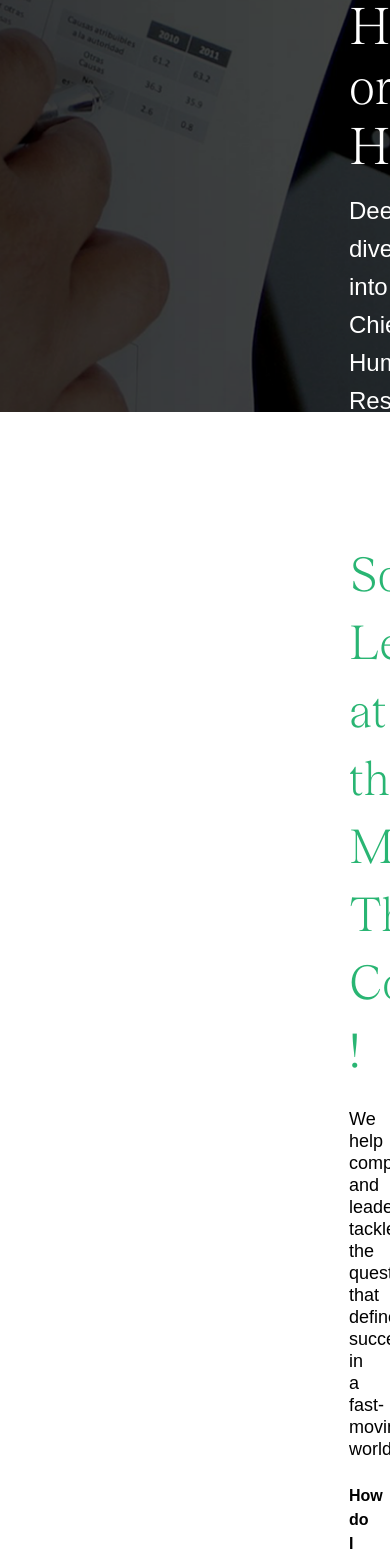
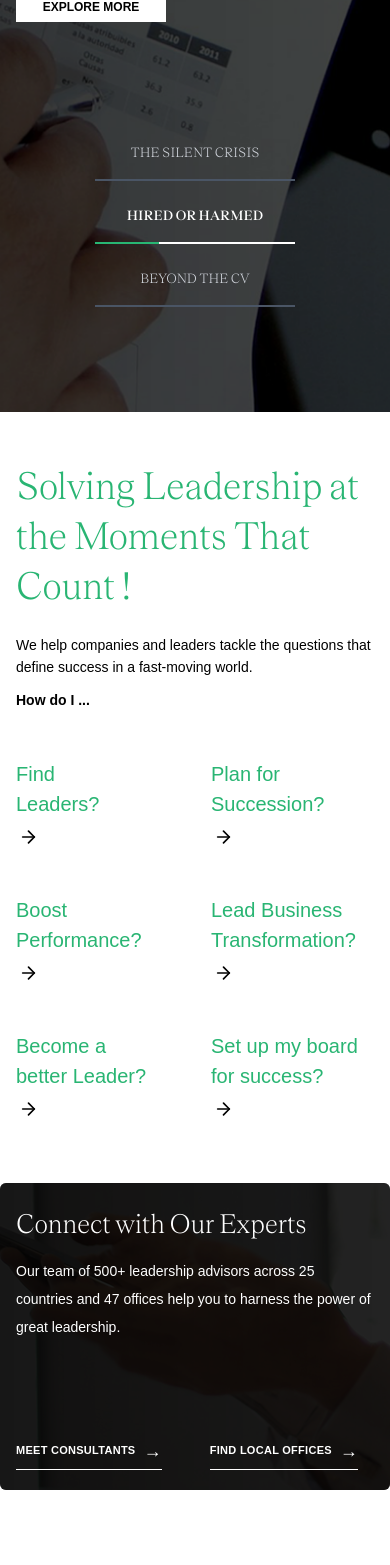
Before and after one commit to vishalsamurai13/CirrcleUp, a Next.js app: page / in a window 390 px wide. Shown: the part 432-1997 px from the top of the page. Built offline with nearby package versions, Linux system fonts and the light colour scheme; a web font is replaced by a local one.

Commit message:
Mobile View Homepage

```diff
--- a/src/app/page.tsx
+++ b/src/app/page.tsx
@@ -62,7 +62,7 @@ const TestimonialsCarousel = () => {
 
   return (
     <div className="bg-[#eeeeee] pt-16 pb-64 relative z-0">
-      <div className="flex flex-col gap-12 pt-12 pb-12 ml-[285px] mr-[285px] overflow-hidden">
+      <div className="flex flex-col gap-12 lg:pt-12 lg:pb-12 lg:ml-[285px] lg:mr-[285px] overflow-hidden">
         {/* Header */}
         <div className="flex justify-between">
           <h1 className="text-4xl font-light mb-12">Our Testimonials</h1>
@@ -132,53 +132,53 @@ const page = () => {
       <div className='h-full'>
 
         {/* Leadership Challenges */}
-        <div className='ml-[285px] mr-[285px] mt-32 space-y-6 pr-16 pl-16 pb-16'>
-          <h1 className='w-full text-[50px] text-[#29B573] leading-[68px] font-light'>
+        <div className='lg:ml-[285px] lg:mr-[285px] mt-12 lg:mt-32 lg:space-y-6 lg:pr-16 lg:pl-16 lg:pb-16 mx-4'>
+          <h1 className='w-full text-[40px] lg:text-[50px] text-[#29B573] leading-[50px] lg:leading-[68px] font-light'>
           Solving Leadership at the Moments That Count !
           </h1>
-          <h2 className='w-full text-[18px] leading-[22px]'>
+          <h2 className='w-full text-[14px] mt-6 lg:text-[18px] leading-[22px]'>
           We help companies and leaders tackle the questions that define success in a fast-moving world.
           </h2>
-          <p className='font-semibold text-[16px]'>How do I ...</p>
+          <p className='font-semibold text-[14px] mt-3 lg:text-[16px]'>How do I ...</p>
 
-          <div className='grid grid-cols-3 gap-8 space-y-8 mt-12'>
+          <div className='grid grid-cols-2 lg:grid-cols-3 gap-8 space-y-4 lg:space-y-8 mt-12'>
 
-            <div className='flex flex-col items-start w-[212px] gap-4  text-[24px] text-[#29B573]'>
+            <div className='flex flex-col items-start lg:w-[212px] gap-4 text-[20px] lg:text-[24px] text-[#29B573]'>
               <Link href='/Capabilities/Search'>
                 Find <br /> Leaders?
                 <ArrowRight className='w-[25px] h-[20px] mt-2 text-black' />
               </Link>
             </div>
 
-            <div className='flex flex-col items-start w-[212px] gap-4  text-[24px] text-[#29B573]'>
+            <div className='flex flex-col items-start lg:w-[212px] gap-4  text-[20px] lg:text-[24px] text-[#29B573]'>
               <Link href='/Capabilities/Succession'>
                 Plan for <br /> Succession?
                 <ArrowRight className='w-[25px] h-[20px] mt-2 text-black' />
               </Link>
             </div>
 
-            <div className='flex flex-col items-start w-[212px] gap-4  text-[24px] text-[#29B573]'>
+            <div className='flex flex-col items-start lg:w-[212px] gap-4  text-[20px] lg:text-[24px] text-[#29B573]'>
               <Link href='/Capabilities/Performance'>
                 Boost <br />Performance?
                 <ArrowRight className='w-[25px] h-[20px] mt-2 text-black' />
               </Link>
             </div>
 
-            <div className='flex flex-col items-start w-[212px] gap-4  text-[24px] text-[#29B573]'>
+            <div className='flex flex-col items-start lg:w-[212px] gap-4  text-[20px] lg:text-[24px] text-[#29B573]'>
               <Link href='/Capabilities/Transformation'>
                 Lead Business <br /> Transformation?
                 <ArrowRight className='w-[25px] h-[20px] mt-2 text-black' />
               </Link>
             </div>
 
-            <div className='flex flex-col items-start w-[212px] gap-4  text-[24px] text-[#29B573]'>
+            <div className='flex flex-col items-start lg:w-[212px] gap-4  text-[20px] lg:text-[24px] text-[#29B573]'>
               <Link href='/Capabilities/Accelerators'>
                 Become a <br /> better Leader?
                 <ArrowRight className='w-[25px] h-[20px] mt-2 text-black' />
               </Link>
             </div>
 
-            <div className='flex flex-col items-start w-[250px] gap-4  text-[24px] text-[#29B573]'>
+            <div className='flex flex-col items-start lg:w-[212px] gap-4  text-[20px] lg:text-[24px] text-[#29B573]'>
               <Link href='/Capabilities/Succession'>
                 Set up my board <br /> for success?
                 <ArrowRight className='w-[25px] h-[20px] mt-2 text-black' />
@@ -200,10 +200,10 @@ const page = () => {
           />
         </div>
 
-        {/* Insights on the Future of Leadership */}
-        <div className='w-full bg-[#D9D9D9] mt-24 '>
-          <div className='flex gap-12 pt-12 pb-12 ml-[285px] mr-[285px] pr-16 pl-16 items-center'>
-              <div className="w-[500px] h-[220px] relative rounded-full overflow-hidden">
+        {/* Quote with Person Photo */}
+        <div className='w-full bg-[#D9D9D9] mt-24 h-full'>
+          <div className='flex flex-col lg:flex-row gap-12 px-4 py-5 lg:pt-12 lg:pb-12 lg:ml-[285px] lg:mr-[285px] lg:pr-16 lg:pl-16 items-center'>
+              <div className="w-[200px] h-[200px] lg:w-[500px] lg:h-[220px] relative rounded-full overflow-hidden">
                 <Image
                   src="/businessman.webp"
                   alt="Artboard 1"
@@ -212,12 +212,12 @@ const page = () => {
                 />
               </div>
 
-              <div className='flex flex-col gap-4 justify-between h-[220px]'>
-                <p className='font-semibold text-[20px]'>&quot;Being a chemist, I see consultancy as a business catalyst: it accelerates transformations while at the same time raising the appeak of the client and their product&quot;</p>
-                <div className='flex flex-col'>
-                  <p className='text-[14px] font-bold'>James Hawkins Woodsen</p>
-                  <p className='text-[14px]'>Former Associate</p>
-                  <p className='text-[14px]'>Dubai Office, UAE</p>
+              <div className='flex flex-col gap-4 justify-between lg:h-[220px]'>
+                <p className='font-semibold text-[14px] lg:text-[20px]'>&quot;Being a chemist, I see consultancy as a business catalyst: it accelerates transformations while at the same time raising the appeak of the client and their product&quot;</p>
+                <div className='flex flex-col mt-6'>
+                  <p className='text-[12px] lg:text-[14px] font-bold'>James Hawkins Woodsen</p>
+                  <p className='text-[12px] lg:text-[14px]'>Former Associate</p>
+                  <p className='text-[12px] lg:text-[14px]'>Dubai Office, UAE</p>
                 </div>
               </div>
           </div>
@@ -225,31 +225,31 @@ const page = () => {
 
         {/* A Track Record */}
         <div className='mt-12'>
-          <div className='flex flex-col gap-12 pt-12 pb-12 ml-[285px] mr-[285px] pr-16 pl-16'>
+          <div className='flex flex-col gap-12 lg:pt-12 lg:pb-12 lg:ml-[285px] lg:mr-[285px] lg:pr-16 lg:pl-16 px-4 py-5'>
             <div>
-              <h1 className='text-[45px] font-light'>
+              <h1 className='text-[40px] lg:text-[45px] font-light'>
                 A Track Record That Drives Results
               </h1>
-              <p className='text-[18px] '>
+              <p className='text-[18px] mt-6 lg:mt-0'>
                 Our team brings deep operational insight and sharp execution to every leadership mandate we take on.
               </p>
             </div>
-            <div className='flex justify-between mt-12'>
+            <div className='flex flex-col lg:flex-row justify-between mt-12 gap-12 items-center'>
               <div className='w-[288px] flex flex-col items-center'>
-                <h1 className='text-[#29B573] text-[124px] font-bold'>35<span className='text-[73px] font-medium'>+</span></h1>
+                <h1 className='text-[#29B573] text-[124px] font-bold leading-28'>35<span className='text-[73px] font-medium'>+</span></h1>
                 <p className='text-[18px] text-[#29B573] text-center'>Years of combined experience across search, strategy, and organizational advisory</p>
               </div>
               <div className='w-[288px] flex flex-col items-center'>
-                <h1 className='text-[#29B573] text-[124px] font-bold'>92<span className='text-[73px] font-medium'>%</span></h1>
+                <h1 className='text-[#29B573] text-[124px] font-bold leading-28'>92<span className='text-[73px] font-medium'>%</span></h1>
                 <p className='text-[18px] text-[#29B573] text-center'>Repeat client engagement rate across key verticals</p>
               </div>
               <div className='w-[288px] flex flex-col items-center'>
-                <h1 className='text-[#29B573] text-[124px] font-bold'>120<span className='text-[73px] font-medium'>+</span></h1>
+                <h1 className='text-[#29B573] text-[124px] font-bold leading-28'>120<span className='text-[73px] font-medium'>+</span></h1>
                 <p className='text-[18px] text-[#29B573] text-center'>Senior mandates closed in the past 24 months across India and the Middle East </p>
               </div>
             </div>
 
-            <div className='flex flex-col mt-12'>
+            <div className='flex flex-col mt-12 pb-12 lg:pb-0'>
               <Link href='/About/People'>
                 <div className='flex gap-8 items-center'>
                   <p className='font-bold text-[14px]'>LEARN ABOUT WHO WE ARE</p>
@@ -262,9 +262,8 @@ const page = () => {
           </div>
         </div>
 
-        {/* Event Highlights */}
-        <div className="bg-[#eeeeee] px-20 relative z-0">
-
+        {/* Testimonials Carousel */}
+        <div className="bg-[#eeeeee] lg:px-20 relative z-0 px-4">
           <TestimonialsCarousel />
         </div>
 
--- a/src/components/CTA2.tsx
+++ b/src/components/CTA2.tsx
@@ -30,17 +30,17 @@ const ConnectWithExperts: React.FC<ConnectWithExpertsProps> = ({
       />
 
       {/* Content */}
-      <div className="absolute z-20 inset-0 bg-black/50 px-12 py-10 flex flex-col justify-between">
+      <div className="absolute z-20 inset-0 bg-black/50 lg:px-12 px-4 py-5 lg:py-10 flex flex-col justify-between">
         <div>
-          <h1 className="text-[32px] mb-3 font-light">{heading}</h1>
-          <p className="text-[18px] leading-[28px] max-w-[700px]">{description}</p>
+          <h1 className="text-[28px] lg:text-[32px] mb-3 font-light">{heading}</h1>
+          <p className="text-[14px] lg:text-[18px] leading-[28px] max-w-[700px]">{description}</p>
         </div>
 
         <div className="flex gap-12 mt-6">
           {buttons.map((btn, idx) => (
             <Link key={idx} href={btn.href}>
-              <div className="border-b border-white pb-1 flex items-center gap-2 text-sm font-semibold uppercase tracking-wide hover:opacity-80 transition cursor-pointer">
-                {btn.title} <span className="text-xl">→</span>
+              <div className="border-b border-white text-[11px] pb-1 flex items-center gap-2 text-sm font-semibold uppercase tracking-wide hover:opacity-80 transition cursor-pointer">
+                {btn.title} <span className="text-lg">→</span>
               </div>
             </Link>
           ))}
--- a/src/components/CTA3.tsx
+++ b/src/components/CTA3.tsx
@@ -39,7 +39,7 @@ const CallToAction3: React.FC<CallToActionProps> = ({
       <div className="absolute inset-0 bg-black/50 z-0" />
 
       {/* Content */}
-      <div className="relative z-10 w-full h-full flex justify-center items-center gap-24 px-12">
+      <div className="relative z-10 w-full h-full flex flex-col lg:flex-row  items-center gap-12 lg:gap-24 lg:px-12 px-4 py-5">
         {/* Heading & description */}
         <div className="mb-8 flex flex-col">
           <h1 className="text-[28px] font-medium mb-6">{heading}</h1>
--- a/src/components/Hero.tsx
+++ b/src/components/Hero.tsx
@@ -88,7 +88,7 @@ const AnimatedHeroSection = () => {
         </div>
 
         {/* Content Container */}
-        <div className="relative z-20 ml-[285px] mr-[285px] mt-32 space-y-4 pr-16 pl-16">
+        <div className="relative z-20 lg:ml-[285px] lg:mr-[285px] lg:mt-32 lg:space-y-4 lg:pr-16 lg:pl-16 mx-4">
           {/* Hero Content with Animation */}
           <div className="max-w-[720px]">
             <div
@@ -98,22 +98,22 @@ const AnimatedHeroSection = () => {
               <h2 className="text-white text-[14px] leading-[60px] tracking-wider">
                 {currentData.category}
               </h2>
-              <h1 className="text-white text-[54px] leading-[60px] font-light">
+              <h1 className="text-white text-[40px] lg:text-[54px] leading-[60px] font-light">
                 {currentData.title}
               </h1>
-              <p className="text-white text-[24px] leading-[38px] mt-4">
+              <p className="text-white text-[18px] lg:text-[24px] leading-[30px] lg:leading-[38px] mt-4">
                 {currentData.description}
               </p>
               <Link href={currentData.link}>
-                <div className="uppercase bg-white text-black w-[184px] h-[46px] font-semibold flex items-center justify-center mt-12 hover:bg-gray-200 transition-colors cursor-pointer">
-                  explore more
+                <div className="uppercase bg-white text-black w-[150px] h-[30px] lg:w-[184px] lg:h-[46px] font-semibold flex items-center justify-center mt-12 hover:bg-gray-200 transition-colors cursor-pointer">
+                  <span className='text-[12px] lg:text-[16px]'>explore more</span>
                 </div>
               </Link>
             </div>
           </div>
 
           {/* Tabs */}
-          <div className="flex justify-center mt-48 gap-8">
+          <div className="flex-col space-y-6 lg:flex lg:flex-row justify-center mt-30 lg:mt-48 lg:gap-8">
             {tabData.map((data, index) => (
               <div
                 key={data.id}
```
Also changed, not shown: src/components/layout/Footer.tsx (+67 -4 lines).
